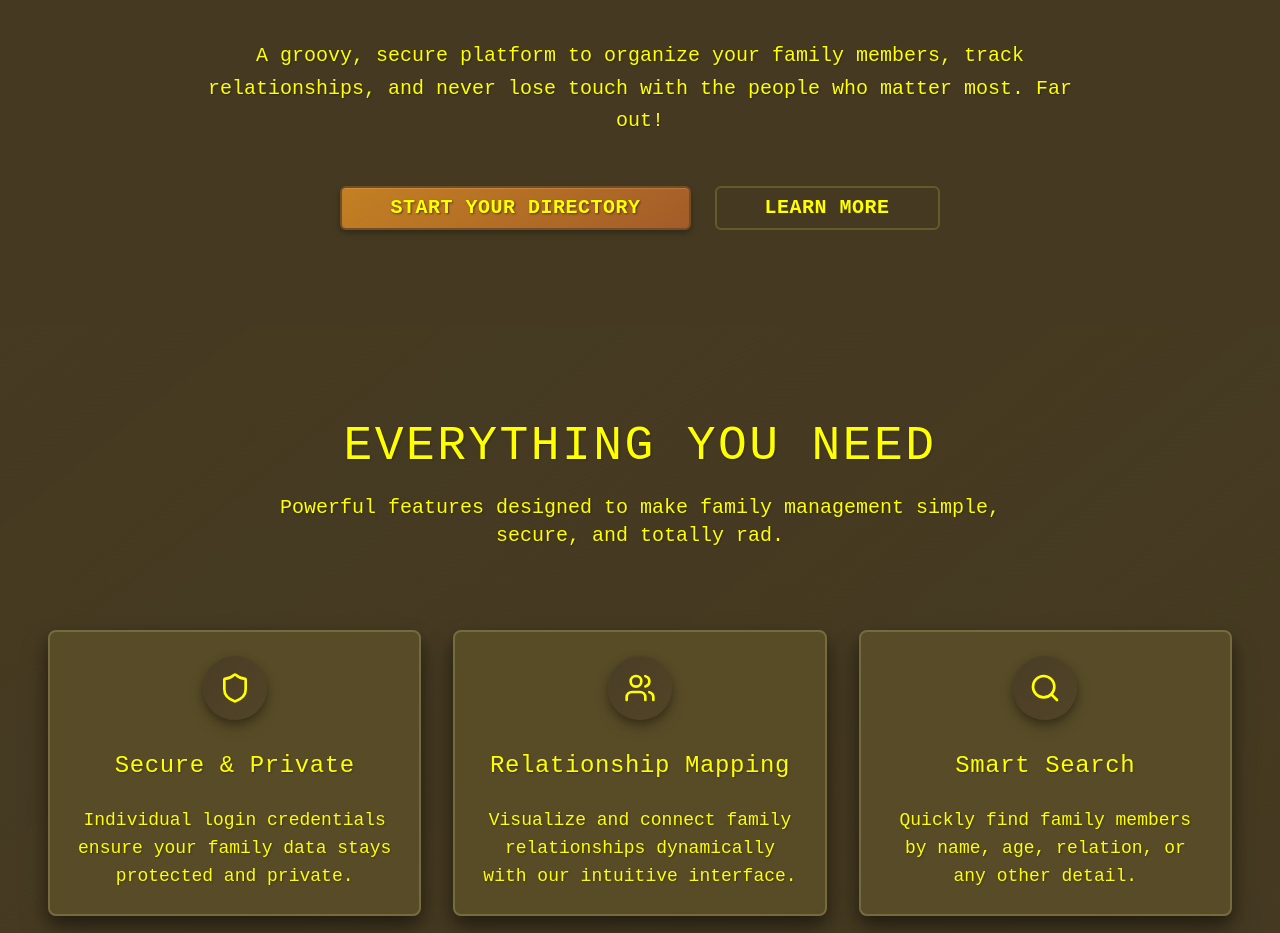
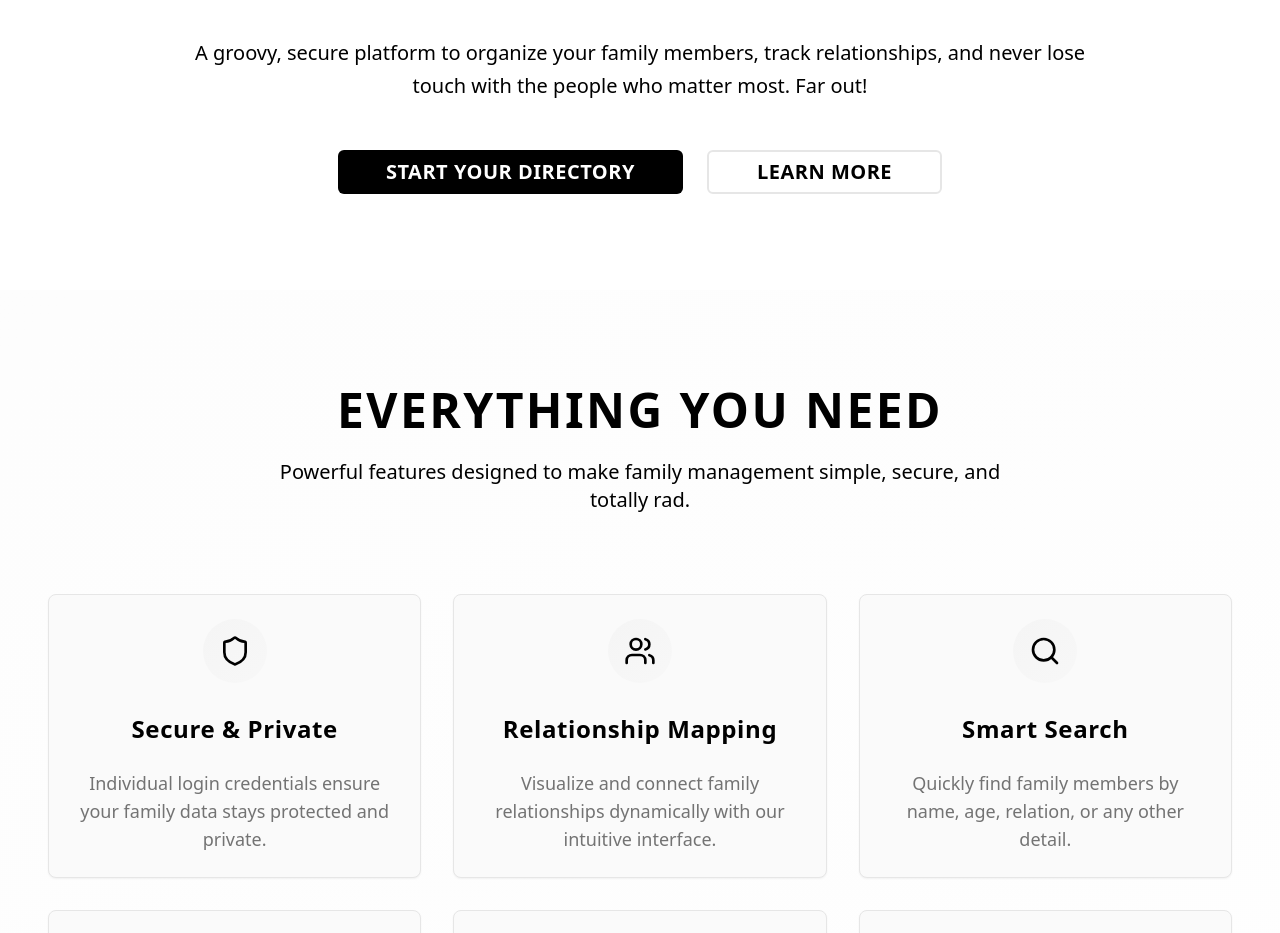
Before and after one commit to MJforti/FamConnect, a React (Vite) app: page / in a window 1280 px wide. Shown: the part 379-1312 px from the top of the page. Built offline with nearby package versions, Linux system fonts and the light colour scheme.

Commit message:
Refactor: Apply black and white theme
Apply a minimalistic black and white theme to the application.

```diff
--- a/src/index.css
+++ b/src/index.css
@@ -5,58 +5,50 @@
 
 @layer base {
   :root {
-    /* Retro color palette - warm earth tones */
-    --background: 42 35 20; /* Deep warm brown */
-    --foreground: 250 240 220; /* Cream white */
-    --card: 45 38 25; /* Slightly lighter brown */
-    --card-foreground: 250 240 220;
-    --popover: 40 33 18;
-    --popover-foreground: 250 240 220;
-    --primary: 35 70 45; /* Retro orange */
-    --primary-foreground: 250 240 220;
-    --secondary: 25 45 35; /* Burnt orange */
-    --secondary-foreground: 250 240 220;
-    --muted: 38 32 22;
-    --muted-foreground: 180 160 130;
-    --accent: 50 75 35; /* Retro gold */
-    --accent-foreground: 20 15 10;
-    --destructive: 15 80 60; /* Retro red */
-    --destructive-foreground: 250 240 220;
-    --border: 50 42 28;
-    --input: 45 38 25;
-    --ring: 35 70 45;
+    /* Minimalistic black and white color palette */
+    --background: 0 0 100%; /* Pure white */
+    --foreground: 0 0 0%; /* Pure black */
+    --card: 0 0 98%; /* Light gray */
+    --card-foreground: 0 0 0%;
+    --popover: 0 0 100%;
+    --popover-foreground: 0 0 0%;
+    --primary: 0 0 0%; /* Black */
+    --primary-foreground: 0 0 100%; /* White */
+    --secondary: 0 0 95%; /* Light gray */
+    --secondary-foreground: 0 0 0%;
+    --muted: 0 0 96%;
+    --muted-foreground: 0 0 45%;
+    --accent: 0 0 90%; /* Medium gray */
+    --accent-foreground: 0 0 0%;
+    --destructive: 0 85% 60%; /* Red for destructive actions */
+    --destructive-foreground: 0 0 100%;
+    --border: 0 0 90%;
+    --input: 0 0 96%;
+    --ring: 0 0 0%;
     --radius: 0.5rem;
-
-    /* Custom retro theme colors */
-    --family-warm: 45 70 40; /* Retro orange */
-    --family-warm-foreground: 250 240 220;
-    --family-love: 25 60 50; /* Burnt sienna */
-    --family-love-foreground: 250 240 220;
-    --family-connection: 55 65 30; /* Mustard yellow */
-    --family-connection-foreground: 20 15 10;
   }
 
   .dark {
-    /* Dark retro theme */
-    --background: 25 20 15;
-    --foreground: 250 240 220;
-    --card: 30 25 18;
-    --card-foreground: 250 240 220;
-    --popover: 28 23 16;
-    --popover-foreground: 250 240 220;
-    --primary: 35 70 45;
-    --primary-foreground: 250 240 220;
-    --secondary: 25 45 35;
-    --secondary-foreground: 250 240 220;
-    --muted: 32 27 20;
-    --muted-foreground: 160 140 110;
-    --accent: 50 75 35;
-    --accent-foreground: 20 15 10;
-    --destructive: 15 80 60;
-    --destructive-foreground: 250 240 220;
-    --border: 40 35 25;
-    --input: 35 30 22;
-    --ring: 35 70 45;
+    /* Dark mode - inverted palette */
+    --background: 0 0 4%; /* Near black */
+    --foreground: 0 0 98%; /* Near white */
+    --card: 0 0 8%;
+    --card-foreground: 0 0 98%;
+    --popover: 0 0 4%;
+    --popover-foreground: 0 0 98%;
+    --primary: 0 0 98%;
+    --primary-foreground: 0 0 9%;
+    --secondary: 0 0 14%;
+    --secondary-foreground: 0 0 98%;
+    --muted: 0 0 14%;
+    --muted-foreground: 0 0 63%;
+    --accent: 0 0 14%;
+    --accent-foreground: 0 0 98%;
+    --destructive: 0 62.8% 30.6%;
+    --destructive-foreground: 0 0 98%;
+    --border: 0 0 14%;
+    --input: 0 0 14%;
+    --ring: 0 0 83%;
   }
 }
 
@@ -68,181 +60,38 @@
   body {
     @apply bg-background text-foreground;
     font-feature-settings: "rlig" 1, "calt" 1;
-    font-family: 'Courier New', 'Monaco', 'Menlo', monospace;
-    background-image: radial-gradient(circle at 20% 80%, rgba(120, 100, 60, 0.1) 0%, transparent 50%),
-                      radial-gradient(circle at 80% 20%, rgba(180, 120, 70, 0.1) 0%, transparent 50%);
+    font-family: system-ui, -apple-system, BlinkMacSystemFont, "Segoe UI", Roboto, "Helvetica Neue", Arial, sans-serif;
   }
 }
 
 @layer utilities {
-  .family-gradient {
-    background: linear-gradient(135deg,
-      hsl(35, 70%, 45%) 0%,
-      hsl(25, 60%, 50%) 35%,
-      hsl(50, 75%, 35%) 70%,
-      hsl(15, 80%, 60%) 100%);
-    animation: retro-gradient-shift 10s ease infinite;
-    background-size: 300% 300%;
-    box-shadow: 0 4px 15px rgba(0, 0, 0, 0.3);
+  .minimal-card {
+    @apply bg-card border border-border rounded-lg shadow-sm;
   }
 
-  .warm-gradient {
-    background: linear-gradient(135deg,
-      hsl(35, 70%, 45%) 0%,
-      hsl(25, 60%, 50%) 100%);
-    border: 2px solid hsl(50, 40%, 30%);
-    transition: all 0.4s ease;
-    box-shadow: 0 2px 8px rgba(0, 0, 0, 0.2);
+  .minimal-button {
+    @apply bg-primary text-primary-foreground border border-border rounded-md px-4 py-2 text-sm font-medium transition-colors hover:bg-primary/90 focus:outline-none focus:ring-2 focus:ring-ring focus:ring-offset-2;
   }
 
-  .warm-gradient:hover {
-    transform: translateY(-3px) scale(1.02);
-    box-shadow: 0 8px 25px rgba(0, 0, 0, 0.3);
-    filter: brightness(1.1);
+  .minimal-input {
+    @apply flex h-10 w-full rounded-md border border-input bg-background px-3 py-2 text-sm ring-offset-background file:border-0 file:bg-transparent file:text-sm file:font-medium placeholder:text-muted-foreground focus-visible:outline-none focus-visible:ring-2 focus-visible:ring-ring focus-visible:ring-offset-2 disabled:cursor-not-allowed disabled:opacity-50;
   }
 
-  .connection-gradient {
-    background: linear-gradient(135deg,
-      hsl(50, 75%, 35%) 0%,
-      hsl(35, 70%, 45%) 50%,
-      hsl(25, 60%, 50%) 100%);
-    border: 2px solid hsl(45, 50%, 25%);
-    animation: retro-gradient-shift 8s ease infinite;
-    background-size: 300% 300%;
-    box-shadow: 0 4px 12px rgba(0, 0, 0, 0.25);
+  .minimal-header {
+    @apply border-b bg-card/50 backdrop-blur-sm;
   }
 
-  .retro-card {
-    background: linear-gradient(145deg,
-      hsl(var(--card)) 0%,
-      hsl(45, 38%, 25%) 100%);
-    border: 2px solid hsl(50, 30%, 35%);
-    border-radius: 8px;
-    box-shadow:
-      0 4px 8px rgba(0, 0, 0, 0.3),
-      inset 0 1px 0 rgba(255, 220, 180, 0.1);
+  .minimal-gradient {
+    background: linear-gradient(135deg,
+      hsl(0, 0%, 0%) 0%,
+      hsl(0, 0%, 20%) 100%);
   }
 
-  .retro-button {
-    background: linear-gradient(145deg,
-      hsl(35, 70%, 45%) 0%,
-      hsl(25, 60%, 40%) 100%);
-    border: 2px solid hsl(30, 50%, 30%);
-    color: hsl(var(--foreground));
-    text-shadow: 1px 1px 2px rgba(0, 0, 0, 0.5);
-    box-shadow:
-      0 3px 6px rgba(0, 0, 0, 0.3),
-      inset 0 1px 0 rgba(255, 200, 150, 0.2);
-    transition: all 0.3s ease;
+  .minimal-shadow {
+    box-shadow: 0 1px 3px 0 rgb(0 0 0 / 0.1), 0 1px 2px -1px rgb(0 0 0 / 0.1);
   }
 
-  .retro-button:hover {
-    transform: translateY(-2px);
-    box-shadow:
-      0 5px 15px rgba(0, 0, 0, 0.4),
-      inset 0 1px 0 rgba(255, 200, 150, 0.3);
-    filter: brightness(1.1);
-  }
-
-  .retro-text {
-    color: hsl(var(--foreground));
-    text-shadow: 1px 1px 2px rgba(0, 0, 0, 0.3);
-    font-weight: 500;
-  }
-
-  .retro-header {
-    background: linear-gradient(90deg,
-      hsl(35, 70%, 45%) 0%,
-      hsl(50, 75%, 35%) 50%,
-      hsl(25, 60%, 50%) 100%);
-    border-bottom: 3px solid hsl(30, 50%, 25%);
-    box-shadow: 0 2px 10px rgba(0, 0, 0, 0.3);
-  }
-
-  /* Animation keyframes */
-  @keyframes fadeInUp {
-    from {
-      opacity: 0;
-      transform: translateY(30px);
-    }
-    to {
-      opacity: 1;
-      transform: translateY(0);
-    }
-  }
-
-  @keyframes retro-gradient-shift {
-    0% {
-      background-position: 0% 50%;
-    }
-    25% {
-      background-position: 100% 0%;
-    }
-    50% {
-      background-position: 100% 100%;
-    }
-    75% {
-      background-position: 0% 100%;
-    }
-    100% {
-      background-position: 0% 50%;
-    }
-  }
-
-  @keyframes retro-pulse {
-    0%, 100% {
-      opacity: 1;
-      filter: brightness(1);
-    }
-    50% {
-      opacity: 0.8;
-      filter: brightness(1.2);
-    }
-  }
-
-  @keyframes retro-glow {
-    0%, 100% {
-      box-shadow: 0 0 5px rgba(255, 180, 100, 0.5);
-    }
-    50% {
-      box-shadow: 0 0 20px rgba(255, 180, 100, 0.8);
-    }
-  }
-
-  /* Animation classes */
-  .animate-fade-in-up {
-    animation: fadeInUp 0.8s ease-out forwards;
-  }
-
-  .animate-retro-pulse {
-    animation: retro-pulse 3s cubic-bezier(0.4, 0, 0.6, 1) infinite;
-  }
-
-  .animate-retro-glow {
-    animation: retro-glow 2s ease-in-out infinite;
-  }
-
-  .transition-all {
-    transition: all 0.4s ease;
-  }
-
-  .hover-scale {
-    transition: transform 0.3s ease;
-  }
-
-  .hover-scale:hover {
-    transform: scale(1.05);
-  }
-
-  .retro-shadow {
-    box-shadow:
-      0 4px 8px rgba(0, 0, 0, 0.3),
-      0 8px 16px rgba(0, 0, 0, 0.15);
-  }
-
-  .retro-shadow-lg {
-    box-shadow:
-      0 8px 16px rgba(0, 0, 0, 0.4),
-      0 16px 32px rgba(0, 0, 0, 0.2);
+  .minimal-shadow-lg {
+    box-shadow: 0 10px 15px -3px rgb(0 0 0 / 0.1), 0 4px 6px -4px rgb(0 0 0 / 0.1);
   }
 }
--- a/tailwind.config.js
+++ b/tailwind.config.js
@@ -1,3 +1,4 @@
+
 /** @type {import('tailwindcss').Config} */
 module.exports = {
   darkMode: ["class"],
@@ -63,10 +64,21 @@ module.exports = {
           from: { height: "var(--radix-accordion-content-height)" },
           to: { height: 0 },
         },
+        "fade-in": {
+          "0%": {
+            opacity: "0",
+            transform: "translateY(10px)"
+          },
+          "100%": {
+            opacity: "1",
+            transform: "translateY(0)"
+          }
+        },
       },
       animation: {
         "accordion-down": "accordion-down 0.2s ease-out",
         "accordion-up": "accordion-up 0.2s ease-out",
+        "fade-in": "fade-in 0.5s ease-out",
       },
     },
   },
```
Also changed, not shown: src/components/Dashboard.tsx (+17 -17 lines), src/components/FamilyTree.css (+71 -61 lines).
